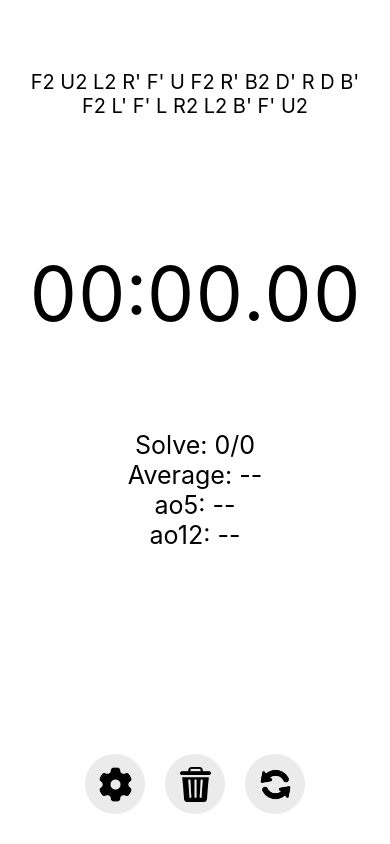
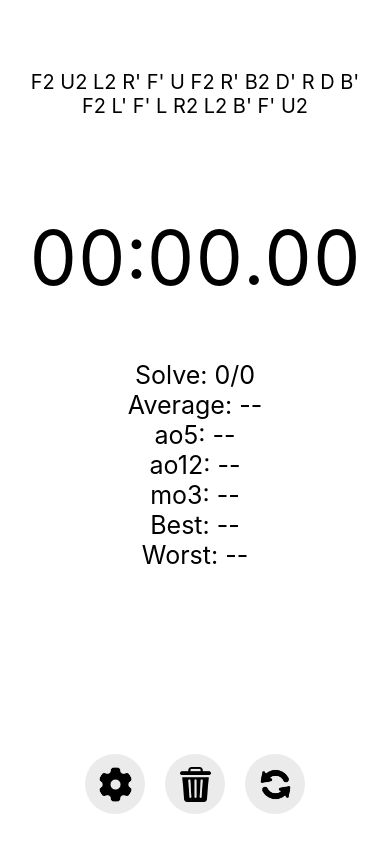
Before and after one commit to jacobyangg9/CubeClock, a React Native app: screen / in a window 390 px wide. Built offline with nearby package versions, Linux system fonts and the light colour scheme.

Commit message:
added every type of attribute on app.js

```diff
--- a/App.js
+++ b/App.js
@@ -312,6 +312,9 @@ const App = () => {
 
                 <Text style={styles.timeDescriptions}>ao5: {solveNumber >= 5 ? ao5 : '--'}</Text>
                 <Text style={styles.timeDescriptions}>ao12: {solveNumber >=12 ? ao12 : '--'}</Text>
+                <Text style={styles.timeDescriptions}>mo3: --</Text>
+                <Text style={styles.timeDescriptions}>Best: --</Text>
+                <Text style={styles.timeDescriptions}>Worst: --</Text>
             </View>
 
 
--- a/styles.js
+++ b/styles.js
@@ -34,7 +34,7 @@ const styles = StyleSheet.create({
   },
   timeDescriptionsWrapper: {
     alignItems: 'center',
-    marginBottom: '60%',
+    marginBottom: '55%',
   },
   scrambleWrapper: {
     top: 70,
```
